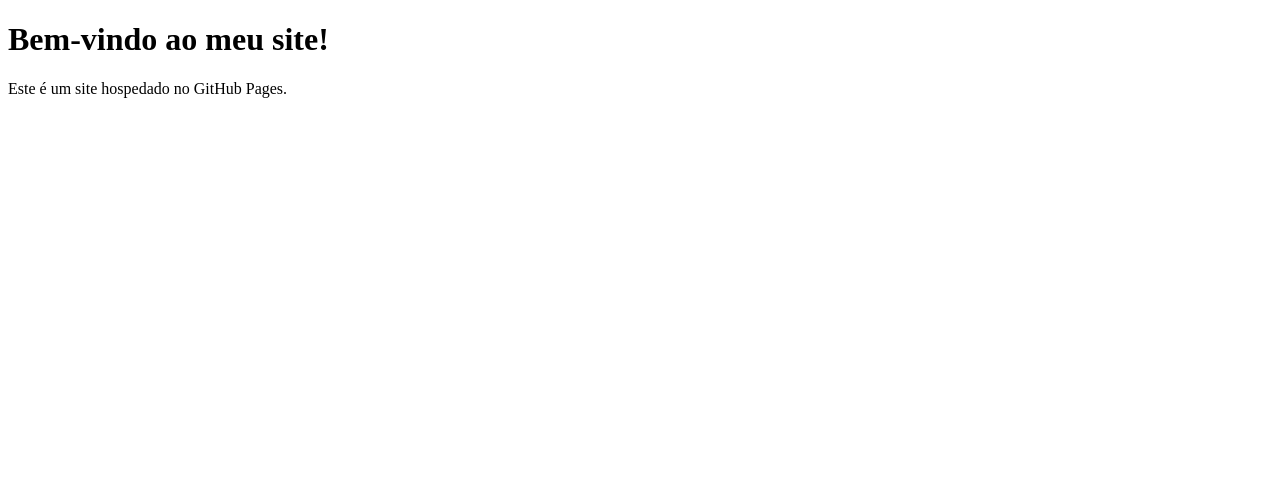
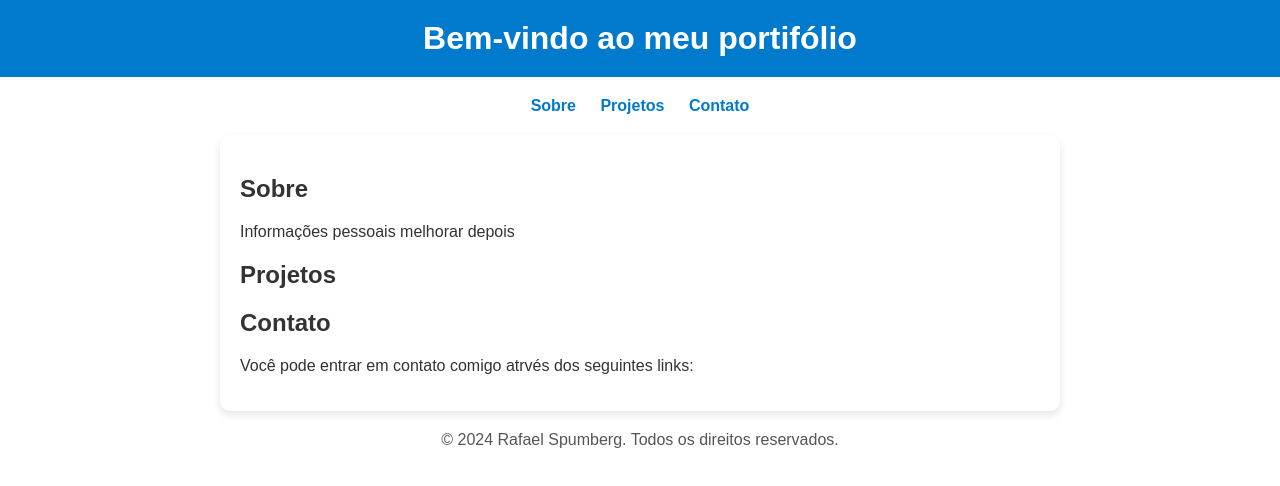
Before and after one commit to RafaelSpumbergSeus/-RafaelSpumberg-.github.io, a plain HTML site: page index.html in a window 1280 px wide. Drawn offline with Linux system fonts and the light colour scheme.

Commit message:
index.html

```diff
--- a/index.html
+++ b/index.html
@@ -3,10 +3,83 @@
 <head>
     <meta charset="UTF-8">
     <meta name="viewport" content="width=device-width, initial-scale=1.0">
-    <title>Meu Site</title>
+    <title>Meu Portifólio</title>
+    <style>
+        body{
+            font-family: Arial, sans-serif;
+            margin: 0;
+            padding: 0;
+            background:lenar-gradient(toright,#4facfe, #00f2fe);
+            color:#333;
+        }
+        header{
+            background-color: #007acc;
+            color: white;
+            padding: 20px;
+            text-align: center;
+        }
+        header h1{
+            margin: 0;
+        }
+        nav{
+            margin: 20px 0;
+            text-align: center;
+        }
+        nav a{
+            text-decoration: none;
+            color: #007acc;
+            margin: 0 10px;
+            font-weight: bold;
+        }
+        nav a:hover{
+            color: #005f99;
+        }
+        main {
+            max-width: 800px;
+            margin: 20px auto;
+            padding: 20px;
+            background: white;
+            border-radius: 10px;
+            box-shadow: 0 4px 8px rgba(0, 0, 0, 0.1);
+        }
+        footer {
+            text-align: center;
+            margin: 20px 0;
+            color: #555;
+        }
+    </style>
 </head>
 <body>
-    <h1>Bem-vindo ao meu site!</h1>
-    <p>Este é um site hospedado no GitHub Pages.</p>
+    <header>
+        <h1>Bem-vindo ao meu portifólio</h1>
+    </header>
+    <nav>
+        <a href="#sobre">Sobre</a>
+        <a href="#projetos">Projetos</a>
+        <a href="#contato">Contato</a>
+    </nav>
+    <main>
+        <section id="sobre">
+            <h2>Sobre</h2>
+            <p>Informações pessoais melhorar depois</p>
+        </section>
+        <section id="projetos">
+            <h2>Projetos</h2>
+            <ul>
+<!--                 <li><a href="https://github.com/seu-usuario/projeto1" target="_blank">Projeto 1</a></li>
+                <li><a href="https://github.com/seu-usuario/projeto2" target="_blank">Projeto 2</a></li>
+                <li><a href="https://github.com/seu-usuario/projeto3" target="_blank">Projeto 3</a></li> -->
+            </ul>
+        </section>
+        <section id="contato">
+            <h2>Contato</h2>
+            <p>Você pode entrar em contato comigo atrvés dos seguintes links:</p>
+            <a href ="https://www.linkedin.com/in/rafael-spumberg/" target= "_blank"></a>
+            </h2>
+        </section>
+    </main>
+    <footer>
+        <p>&copy; 2024 Rafael Spumberg. Todos os direitos reservados.</p>
+    </footer>
 </body>
 </html>
```
